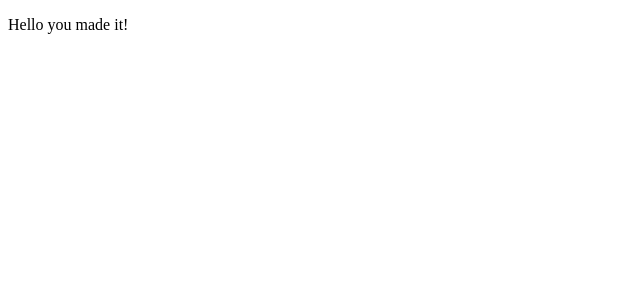
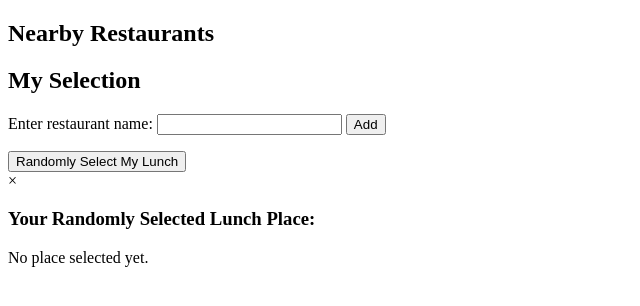
Before and after one commit to Siennaxstarr/LunchRoulette, a plain HTML site: page landing.html in a window 1280 px wide. Shown: the whole page, without its empty margins (0-640 px from the left). Drawn offline with Linux system fonts and the light colour scheme.

Commit message:
Updated HTML Structure

```diff
--- a/landing.html
+++ b/landing.html
@@ -6,6 +6,30 @@
     <title>Lunch Roulette</title>
 </head>
 <body>
-    <p>Hello you made it!</p>
+    <section id="nearby-restaurants" class="card">
+        <h2>Nearby Restaurants</h2>
+        <ul id="restaurant-list">
+        </ul>
+    </section>
+
+    <section id="user-selection" class="card">
+        <h2>My Selection</h2>
+        <form id="user-selection-form">
+            <label for="restaurant-name">Enter restaurant name:</label>
+            <input type="text" id="restaurant-name" name="restaurant-name">
+            <button type="button" id="add-restaurant">Add</button>
+        </form>
+        <ul id="selected-restaurants">
+        </ul>
+        <button id="select-lunch">Randomly Select My Lunch</button>
+    </section>
+
+    <div id="lunch-modal" class="modal">
+        <div class="modal-content">
+            <span class="close">&times;</span>
+            <h3>Your Randomly Selected Lunch Place:</h3>
+            <p id="random-restaurant">No place selected yet.</p>
+        </div>
+    </div>
 </body>
 </html>
```
